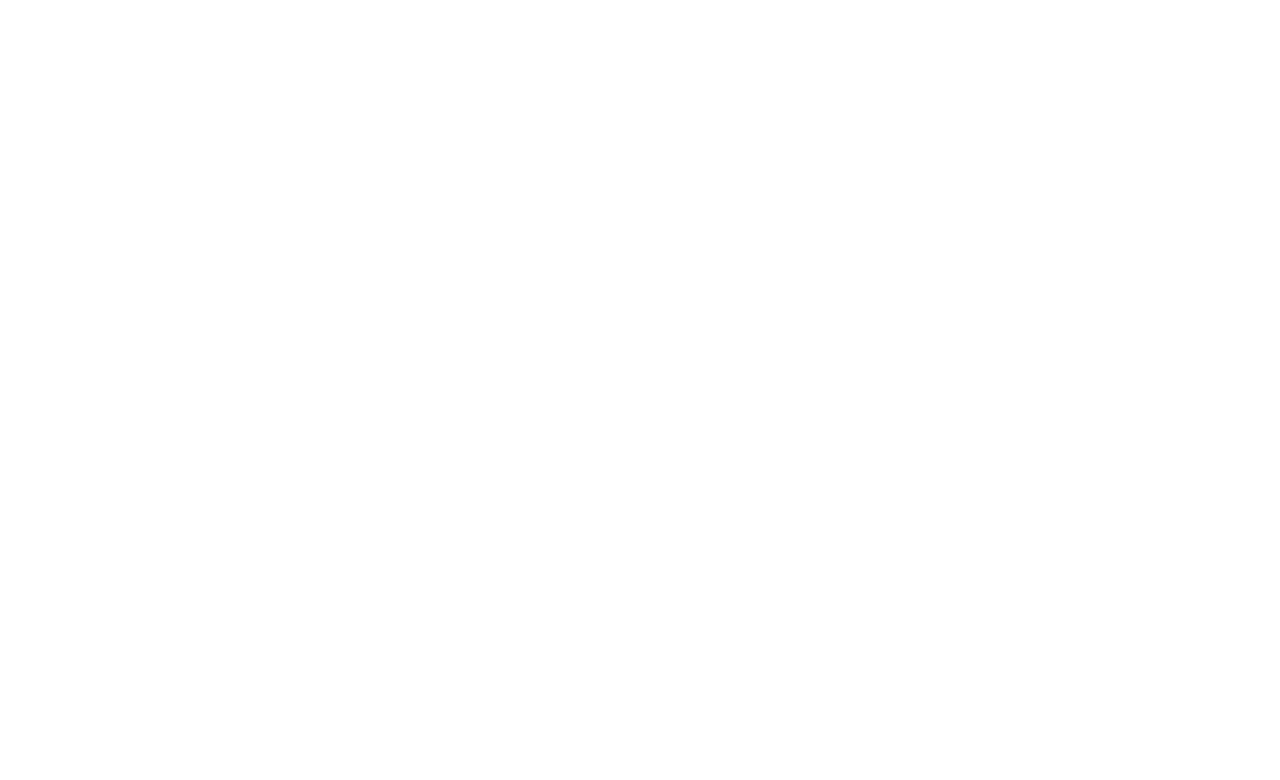
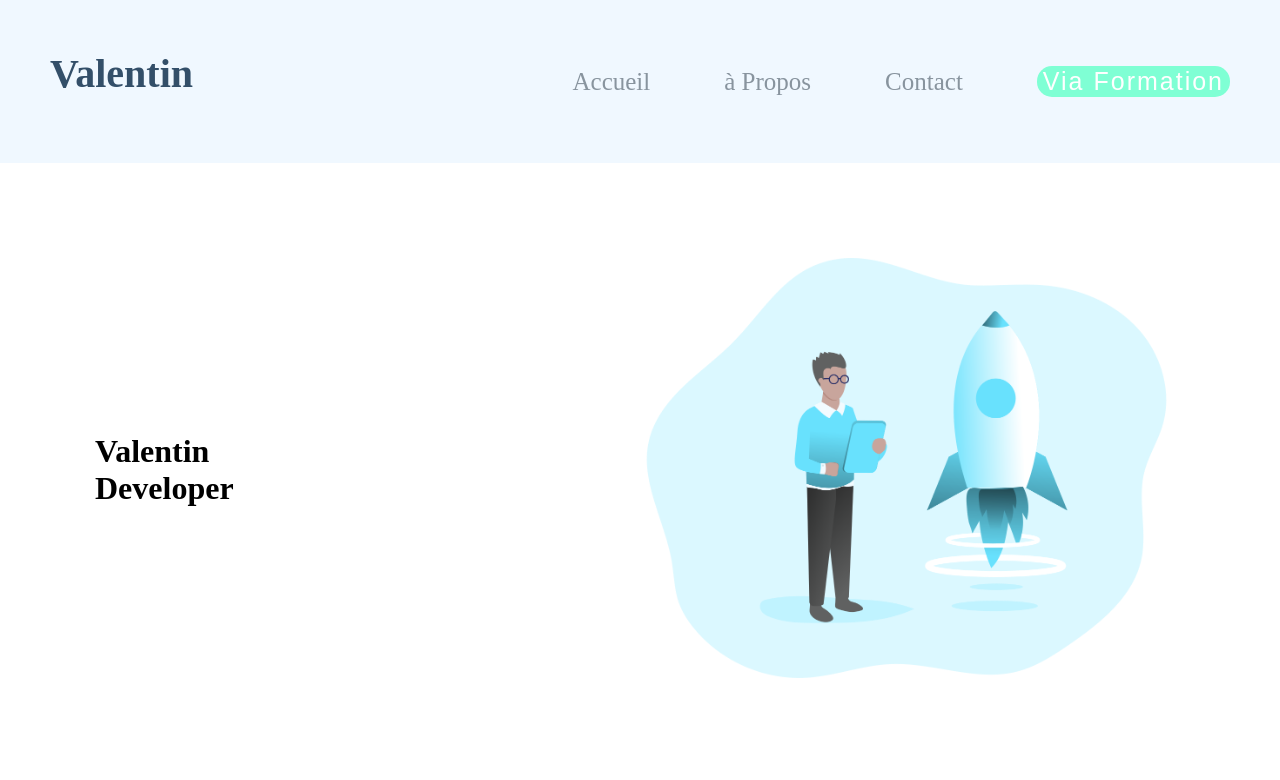
Before and after one commit to Valentin12U/portfolio_web, a plain HTML site: page index.html in a window 1280 px wide. Drawn offline with Linux system fonts and the light colour scheme.

Commit message:
add folders and files
header , nav

```diff
--- /dev/null
+++ b/assets/css/header.css
@@ -0,0 +1,23 @@
+.container{
+    display: flex;
+    justify-content: center;
+    align-items: center;
+    height: 100%;
+    padding: 95px;
+}
+
+.content{
+    display: flex;
+    justify-content: center;
+    align-items: center;
+}
+
+.text{
+    text-align: left;
+    margin-right: -251px;
+    font-weight: bold;
+}
+
+.image{
+    text-align: right;
+}
--- a/assets/css/index.css
+++ b/assets/css/index.css
@@ -0,0 +1,6 @@
+@import url(./nav.css);
+
+body{
+    margin: auto;
+    padding: auto;
+}
--- /dev/null
+++ b/assets/css/nav.css
@@ -0,0 +1,49 @@
+.navbar{
+    display: flex;
+    justify-content: space-between;
+    background-color: aliceblue;
+    padding: 50px;
+}
+
+.navbar_right ul li a{
+    /* list-style: none; */
+    list-style-type: none;
+    margin: 0;
+    padding: 0;
+    font-size: 25px;
+
+
+}
+
+.navbar_right li {
+    display: inline-block;
+    margin-left: 70px;
+}
+
+.navbar_right a {
+    color: rgba(32,47,61,0.5);
+    transition: 2s;
+}
+
+.navbar_right a:hover{
+    color: black ;
+}
+.navbar_left{
+    font-size: 40px;
+    font-weight: bold;
+    color: #334f69;
+
+}
+
+.nav_button{
+    font-size: 25px;
+    border-radius: 15px;
+    color: white;
+    background-color: aquamarine;
+    border: none;
+letter-spacing: 2px;
+}
+
+a{
+ text-decoration: none;
+}
--- a/index.html
+++ b/index.html
@@ -4,8 +4,34 @@
     <meta charset="UTF-8">
     <meta name="viewport" content="width=device-width, initial-scale=1.0">
     <title>Document</title>
+    <!-- link -->
+    <link rel="stylesheet" href="./assets/css/index.css">
+    <link rel="stylesheet" href="./assets/css/header.css">
 </head>
 <body>
+    <nav class="navbar">
+        <div class="navbar_left">
+            <span>Valentin</span>
+        </div>
+        <div class="navbar_right">
+            <ul>
+                <li><a href="#">Accueil</a></li>
+                <li><a href="#">à Propos</a></li>
+                <li><a href="#">Contact</a></li>
+                <li><button class="nav_button">Via Formation</button></li>
+            </ul>
+        </div>
+    </nav>
 
+    <div class="container">
+        <div class="content">
+            <div class="text">
+                <h1>Valentin Developer</h1>
+            </div>
+            <div class="image">
+                <img src="./assets/img/logo.png" width="50%" alt="logo">
+            </div>
+        </div>
+    </div>
 </body>
 </html>
```
Also changed, not shown: assets/img/logo.png (added).
